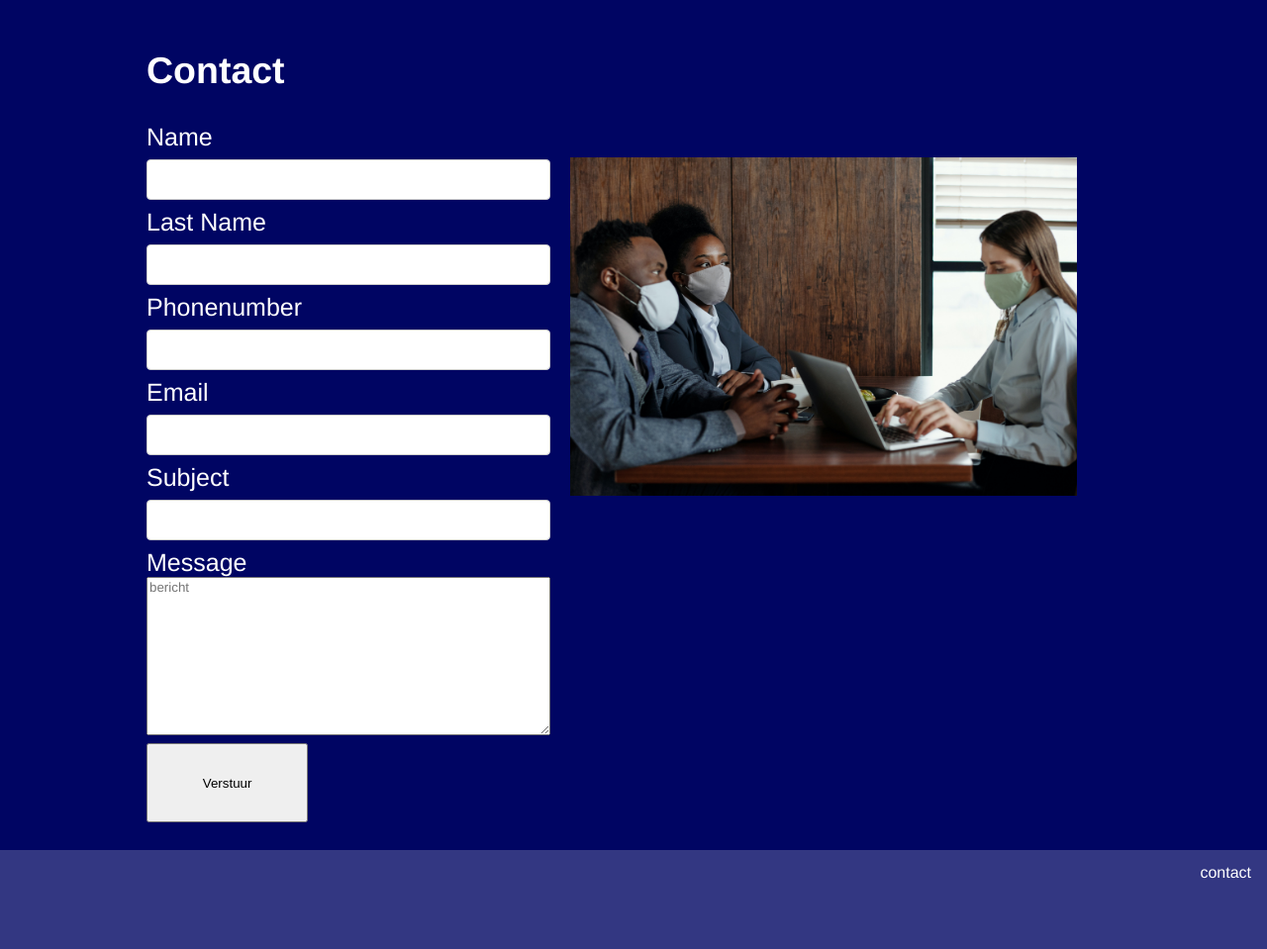
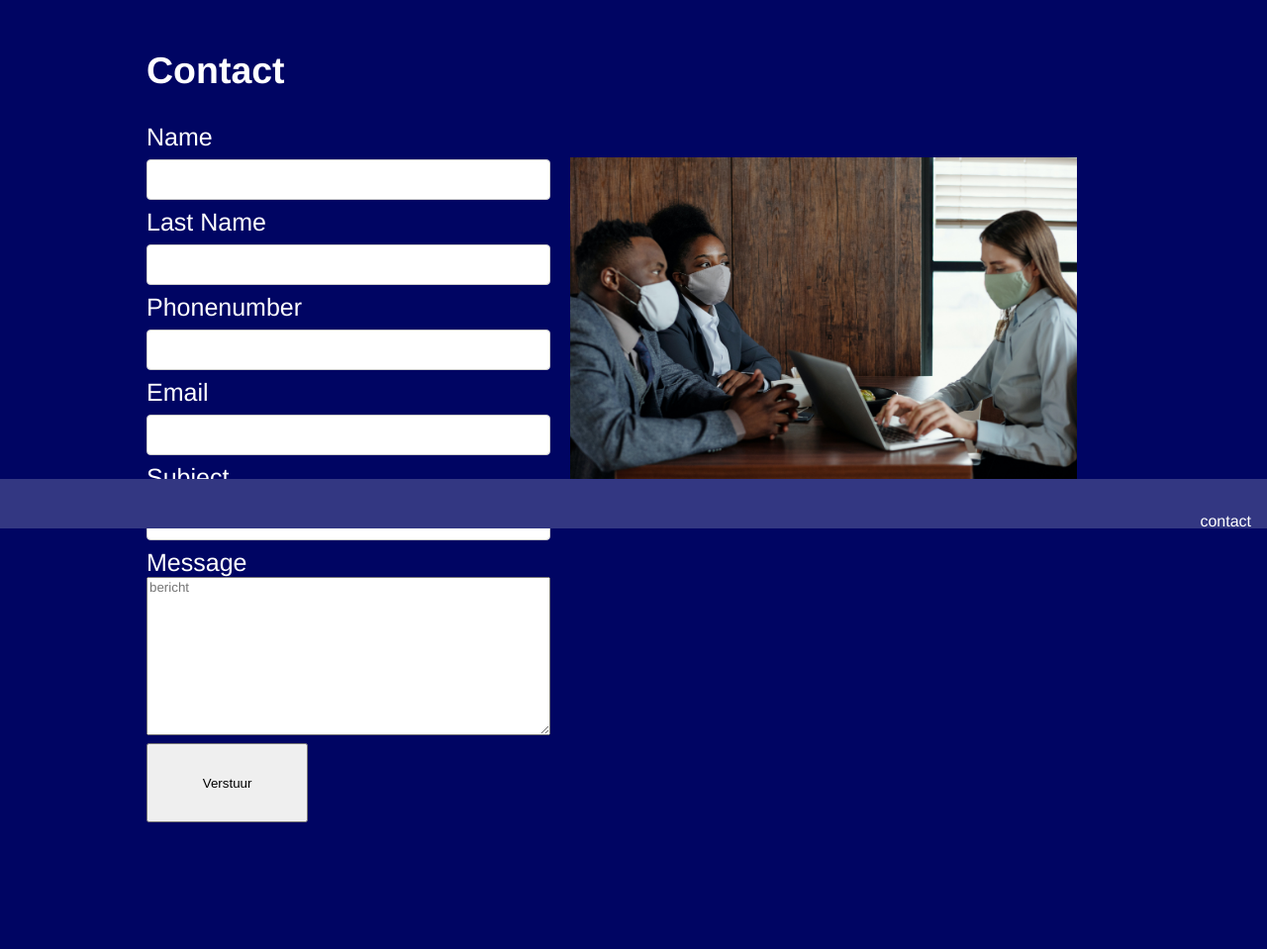
Before and after one commit to Sadek2002/bit, a PHP site: page /contact_pagina/Contact.html in a window 1280 px wide. Shown: the part 266-1225 px from the top of the page at 99% size. After the commit the page ends 1097 px from the top, so only its background shows below. Run offline with PHP 8.4, Linux system fonts and the light colour scheme.

Commit message:
update
.

```diff
--- a/contact_pagina/style.css
+++ b/contact_pagina/style.css
@@ -131,17 +131,18 @@ body{
     margin:0;
 }
 footer{
-    height: 100px;
+    height: 50px;
+    width: 100%;
     background: #333782;
     color: white;
-    text-align: center;
+    bottom: 0;
     margin:0;
-    position: relative;
+    position: fixed;
     clear:both;
 }
 
 #wrapper{
-    display: grid;
+
 
     color: white ;
     display: block;
@@ -205,6 +206,7 @@ footer{
     align-items: stretch;
     flex-wrap: wrap;
     margin: 5%;
+
 }
 #producten::after{
     content:'';
@@ -215,7 +217,7 @@ footer{
     color: rgb(255 255 255);
     height: 50%;
     background-color: white;
-    margin: 10px;
+    margin: 20px;
     float: left;
 }
 #filter-form{
```
Also changed, not shown: index.php (+4 -3 lines).
